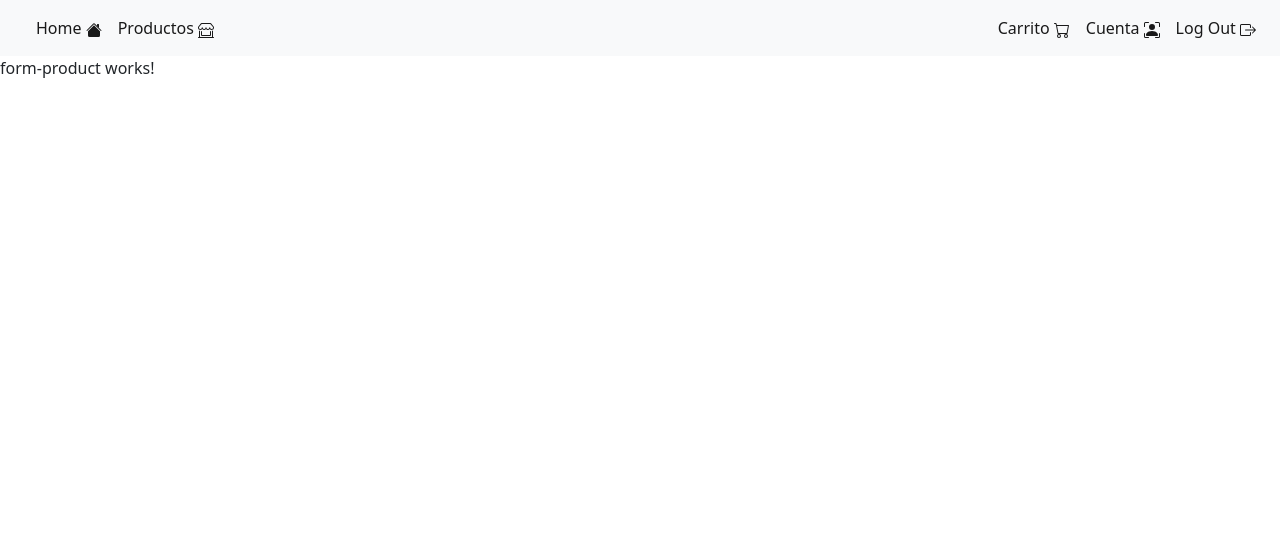
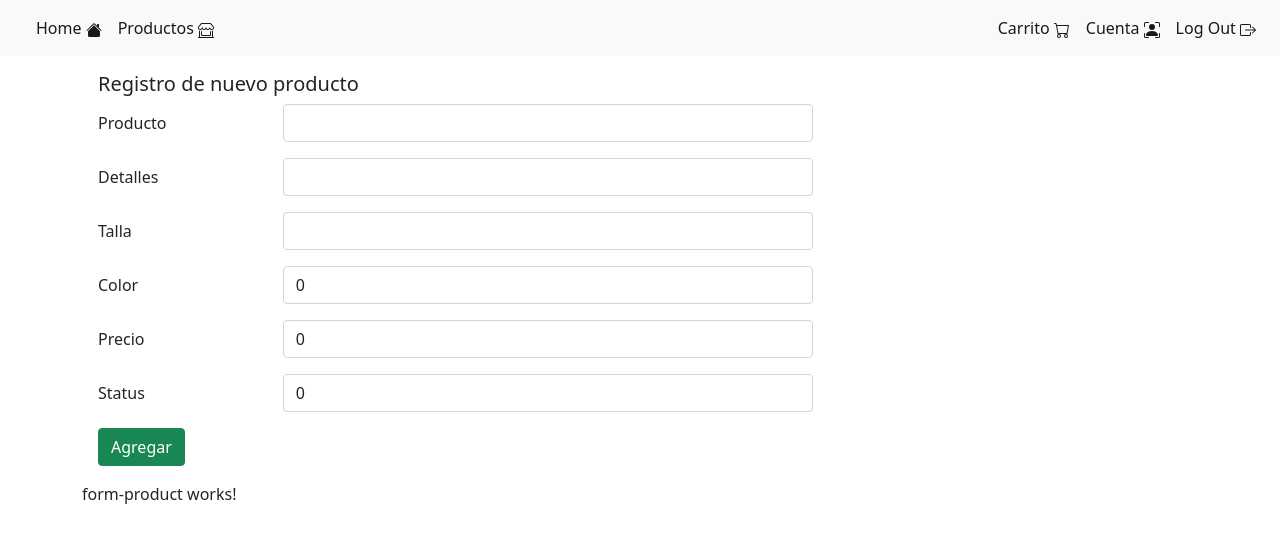
Before and after one commit to coriccf/ShopISI_frontend, an Angular app: page /products/form in a window 1280 px wide. Shown: the top 542 px of the page. Built offline with nearby package versions, Linux system fonts and the light colour scheme.

Commit message:
Agregando funcionalidades para Agregar, Editar y Eliminar Productos

```diff
--- a/src/app/app.module.ts
+++ b/src/app/app.module.ts
@@ -22,6 +22,7 @@ const routes: Routes = [
   { path: 'products', component: ProductsComponent  },
   { path: '', component: HomeComponent, pathMatch: 'full' },
   { path: 'products/form', component: FormProductComponent, pathMatch: 'full' },
+  { path: 'products/form/:id', component: FormProductComponent, pathMatch: 'full' },
 
   { path: '', redirectTo: '/', pathMatch: 'full' },
 
--- a/src/app/components/products/form-product.component.html
+++ b/src/app/components/products/form-product.component.html
@@ -1 +1,62 @@
-<p>form-product works!</p>
+<div class="container">
+    <div class="card-body">
+        <h5 class="card-title">{{titulo}}</h5>
+        <form>
+            <div class="form-group row">
+                <label for ="product_name" class="col-form-label col-sm-2">Producto</label>
+                <div class="col-sm-6">
+                    <input type="text" class="form-control" name="product_name" [(ngModel)]="product.product_name" >
+                </div>
+
+            </div>
+            <div class="form-group row">
+                <label for ="details" class="col-form-label col-sm-2">Detalles</label>
+                <div class="col-sm-6">
+                    <input type="text" class="form-control" name="details" [(ngModel)]="product.details" >
+                </div>
+
+            </div>
+
+            <div class="form-group row">
+                <label for ="size" class="col-form-label col-sm-2">Talla</label>
+                <div class="col-sm-6">
+                    <input type="text" class="form-control" name="size" [(ngModel)]="product.size" >
+                </div>
+
+            </div>
+
+            <div class="form-group row">
+                <label for ="color" class="col-form-label col-sm-2">Color</label>
+                <div class="col-sm-6">
+                    <input type="text" class="form-control" name="color" [(ngModel)]="product.color" >
+                </div>
+
+            </div>
+            <div class="form-group row">
+                <label for ="costProduct" class="col-form-label col-sm-2">Precio</label>
+                <div class="col-sm-6">
+                    <input type="text" class="form-control" name="costProduct" [(ngModel)]="product.costProduct" >
+                </div>
+
+            </div>
+            <div class="form-group row">
+                <label for ="status" class="col-form-label col-sm-2">Status</label>
+                <div class="col-sm-6">
+                    <input type="text" class="form-control" name="status" [(ngModel)]="product.status" >
+                </div>
+
+            </div>
+
+            <button class="btn btn-success" role="button" (click)='create()' *ngIf="!product.product_id else elseBlock">Agregar</button>
+
+            <ng-template #elseBlock>
+                <button class="btn btn-success" role="button" (click)='update()'>Actualizar</button>
+            </ng-template>
+
+        </form>
+    </div>
+
+
+
+    <p>form-product works!</p>
+</div>
--- a/src/app/components/products/form-product.component.ts
+++ b/src/app/components/products/form-product.component.ts
@@ -1,5 +1,5 @@
 import { Component, OnInit } from '@angular/core';
-import { Router } from '@angular/router';
+import { ActivatedRoute, Router } from '@angular/router';
 import { Product } from './product';
 import { ProductService } from './product.service';
 
@@ -9,17 +9,46 @@ import { ProductService } from './product.service';
   styleUrls: ['./form-product.component.css']
 })
 export class FormProductComponent implements OnInit {
+      product_id: number=0;
+      product_name: string= "";
+      details: string="";
+      size: string="";
+      color: number=0;
+      costProduct:number=0;
+      status: number= 0;
 
-    product:Product= new Product();
-    titulo:string="Registro de nuevo producto";
+      product:Product= new Product(this.product_id,this.product_name, this.details, this.size, this.color, this.costProduct, this.status);
+      titulo:string="Registro de nuevo producto";
 
-  constructor(private productService:ProductService, private router:Router) { }
+      constructor(private productService:ProductService, private router:Router, private activatedRoute:ActivatedRoute) { }
 
   ngOnInit(): void {
+    this.cargar();
+  }
+      cargar():void{
+        this.activatedRoute.params.subscribe(
+          e=>{
+            let id=e['id'];
+            if(id){
+              this.productService.get(id).subscribe(
+                es=> this.product=es
+              );
+            }
+          }
+        )
+      }
+
+      create():void{
+      console.log(this.product);
+      this.productService.create(this.product).subscribe(
+        res=> this.router.navigate(['/products'])
+      );
   }
 
-  create():void{
-    console.log(this.product);
+  update():void{
+    this.productService.update(this.product).subscribe(
+      e=> this.router.navigate(['/products'])
+    );
   }
 
 }
--- a/src/app/components/products/products.component.html
+++ b/src/app/components/products/products.component.html
@@ -12,6 +12,9 @@
         <th scope="col">Color</th>
         <th scope="col">Costo</th>
         <th scope="col">Status</th>
+        <th scope="col">        </th>
+        <th scope="col">        </th>
+
       </tr>
     </thead>
     <tbody>
@@ -23,6 +26,8 @@
         <td>{{product.color}}</td>
         <td>{{product.costProduct}}</td>
         <td>{{product.status}}</td>
+        <td> <button type="button" name="button" class="btn btn-primary" [routerLink]="['/products/form', product.product_id]">Editar</button> </td>
+        <td> <button class="btn btn-danger" (click)="delete(product)">Eliminar</button> </td>
       </tr>
 
     </tbody>
--- a/src/app/components/products/products.component.ts
+++ b/src/app/components/products/products.component.ts
@@ -20,4 +20,13 @@ export class ProductsComponent implements OnInit {
     );
   }
 
+  delete(product:Product):void{
+    console.log("Delege");
+    this.productService.delete(product.product_id).subscribe(
+      res=> this.productService.getAll().subscribe(
+        response=> this.products=response
+      )
+    );
+  }
+
 }
```
